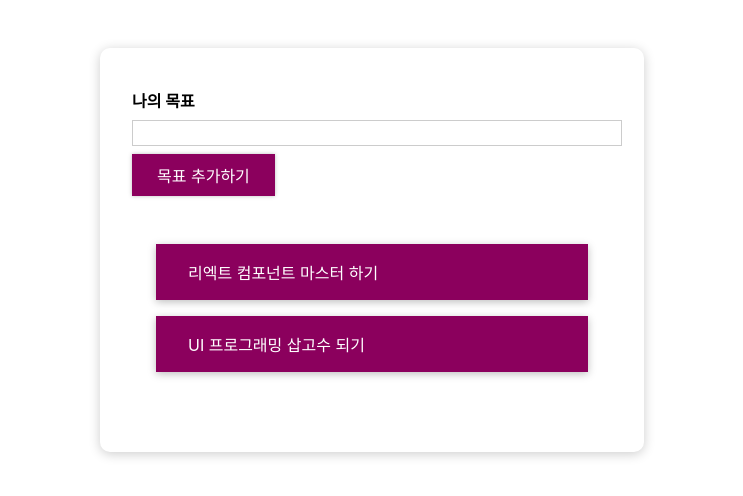
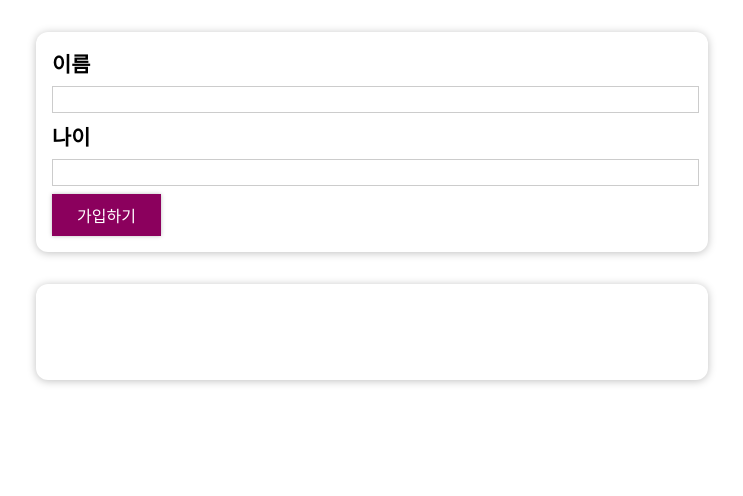
Before and after one commit to dudtjq/react-basic-study, a React (Create React App) app: page / in a window 1280 px wide. Shown: the top 496 px of the page, without its empty margins (268-1011 px from the left). Built offline with nearby package versions, Linux system fonts and the light colour scheme.

Commit message:
유저 인풋 적용 및 모달 에러 추가 커밋

```diff
--- a/src/App.js
+++ b/src/App.js
@@ -1,70 +1,13 @@
 import './App.css';
 import React, { useState } from 'react';
-import CouresInput from './components/CouresGoals/CouresInput';
-import CouresList from './components/CouresGoals/CouresList';
-
-const DUMMY_DATA = [
-  {
-    id: 'g1',
-    text: '리엑트 컴포넌트 마스터 하기',
-  },
-  {
-    id: 'g2',
-    text: 'UI 프로그래밍 삽고수 되기',
-  },
-];
+import AddUsers from './components/Users/AddUsers';
+import UserList from './components/Users/UserList';
 
 const App = () => {
-  const [goals, setGoals] = useState(DUMMY_DATA);
-
-  // Input 에게 전달할 함수
-  const addGoalHandler = (text) => {
-    console.log('전달 받은 텍스트 : ', text);
-    const newGoal = {
-      id: Math.random().toString(),
-      text,
-    };
-
-    // 상태변수(배열) 수정
-    //setGoals([...goals, newGoal]);
-    setGoals((prevGoals) => [...prevGoals, newGoal]);
-  };
-
-  // 삭제 이벤트 핸들러를 CouresItem까지 내려 보내야함
-  const deleteGoalHandler = (id) => {
-    // console.log('전달된 id :', id);
-    // const updateGoals = [...goals]; // 상태 배열 그대로 복사해서 가져옴
-    // const index = updateGoals.findIndex((goal) => goal.id === id);
-    // updateGoals.splice(index, 1);
-    // setGoals(updateGoals);
-
-    // const updateGoals = goals.filter((goal) => goal.id !== id);
-    setGoals(goals.filter((goal) => goal.id !== id));
-  };
-
-  // CouresList 조건부 렌더링
-  let listContent = (
-    <p
-      style={{
-        color: 'red',
-        fontSize: '2em',
-        textAlign: 'center',
-      }}
-    >
-      목표를 등록해 주세요.
-    </p>
-  );
-
-  if (goals.length > 0) {
-    listContent = <CouresList items={goals} onDelete={deleteGoalHandler} />;
-  }
-
   return (
     <div>
-      <section id="goal-form">
-        <CouresInput onAdd={addGoalHandler} />
-        <section id="goals">{listContent}</section>
-      </section>
+      <AddUsers />
+      <UserList />
     </div>
   );
 };
--- a/src/components/UI/Button/Button.js
+++ b/src/components/UI/Button/Button.js
@@ -1,34 +1,34 @@
 import React from 'react';
 import styled from 'styled-components';
-// import './Button.css';
+import './Button.css';
 
-const Button = styled.button`
-  font: inherit;
-  padding: 0.5rem 1.5rem;
-  border: 1px solid #8b005d;
-  color: white;
-  background: #8b005d;
-  box-shadow: 0 0 4px rgba(0, 0, 0, 0.26);
-  cursor: pointer;
+// const Button = styled.button`
+//   font: inherit;
+//   padding: 0.5rem 1.5rem;
+//   border: 1px solid #8b005d;
+//   color: white;
+//   background: #8b005d;
+//   box-shadow: 0 0 4px rgba(0, 0, 0, 0.26);
+//   cursor: pointer;
 
-  &:focus {
-    outline: none;
-  }
+//   &:focus {
+//     outline: none;
+//   }
 
-  &:hover,
-  &:active {
-    background: #ac0e77;
-    border-color: #ac0e77;
-    box-shadow: 0 0 8px rgba(0, 0, 0, 0.26);
-  }
-`;
+//   &:hover,
+//   &:active {
+//     background: #ac0e77;
+//     border-color: #ac0e77;
+//     box-shadow: 0 0 8px rgba(0, 0, 0, 0.26);
+//   }
+// `;
 
-// const Button = ({ type, onClick, children }) => {
-//   return (
-//     <button type={type} onClick={onClick} className="button">
-//       {children}
-//     </button>
-//   );
-// };
+const Button = ({ type, onClick, children }) => {
+  return (
+    <button type={type} onClick={onClick} className="button">
+      {children}
+    </button>
+  );
+};
 
 export default Button;
--- a/src/components/UI/Card.js
+++ b/src/components/UI/Card.js
@@ -1,10 +1,16 @@
 import React from 'react';
-import './Card.css';
+import styles from './Card.module.css';
+
+/*
+  서로 다른 두 개의 css 파일에 동일한 이름의 css 클래스가 정의되어 있다면
+  두 스타일의 충돌이 발생할 수 있습니다. (우선순위에 의해 어느 한 스타일이 동작 x)
+  이런 것들을 해결하기 위해 CSS Module을 사용.
+  고유한 클래스명을 통해 css 클래스명이 서로 중첩되는 것을 방지.
+  전역 스타일에 지정하면 편합니다. (전역 스타일의 충돌 및 오염 방지)
+*/
 
 const Card = ({ children, className }) => {
-  const madeClass = 'card ' + className;
-
-  return <div className={madeClass}>{children}</div>;
+  return <div className={`${styles.card} ${className}`}>{children}</div>;
 };
 
 export default Card;
--- a/src/components/UI/Card.css
+++ b/src/components/UI/Card.module.css
@@ -1,4 +1,6 @@
 .card {
+  padding: 1rem;
+  background: #fff;
   border-radius: 12px;
   box-shadow: 0 1px 8px rgba(0, 0, 0, 0.25);
 }
--- /dev/null
+++ b/src/components/UI/Modal/ErrorMadal.js
@@ -0,0 +1,27 @@
+import React from 'react';
+import styles from './ErrorModal.module.css';
+import Card from '../Card';
+import Button from '../Button/Button';
+
+// Modal을 사용하는 쪽에서 모달 제목과 메세지가 props로 전달 될 것이다
+//onCofirm -> AddUsers쪽에서 상태관리하고 있는 모달 노출 여부를 제어하는 함수
+const ErrorMadal = ({ title, message, onConfirm }) => {
+  return (
+    <>
+      <div className={styles.backdrop} onClick={onConfirm} />
+      <Card className={styles.modal}>
+        <header className={styles.header}>
+          <h2>{title}</h2>
+        </header>
+        <div className={styles.content}>
+          <p>{message}</p>
+        </div>
+        <footer className={styles.actions}>
+          <Button onClick={onConfirm}>Okay</Button>
+        </footer>
+      </Card>
+    </>
+  );
+};
+
+export default ErrorMadal;
--- /dev/null
+++ b/src/components/UI/Modal/ErrorModal.module.css
@@ -0,0 +1,45 @@
+.backdrop {
+  position: fixed;
+  top: 0;
+  left: 0;
+  width: 100%;
+  height: 100vh;
+  z-index: 10;
+  background: rgba(0, 0, 0, 0.75);
+}
+
+.modal {
+  position: fixed;
+  top: 30vh;
+  left: 10%;
+  width: 80%;
+  z-index: 100;
+  overflow: hidden;
+}
+
+.header {
+  background: #4f005f;
+  padding: 1rem;
+}
+
+.header h2 {
+  margin: 0;
+  color: white;
+}
+
+.content {
+  padding: 1rem;
+}
+
+.actions {
+  padding: 1rem;
+  display: flex;
+  justify-content: flex-end;
+}
+
+@media (min-width: 768px) {
+  .modal {
+    left: calc(50% - 20rem);
+    width: 40rem;
+  }
+}
--- /dev/null
+++ b/src/components/Users/AddUser.module.css
@@ -0,0 +1,27 @@
+.input {
+  margin: 2rem auto;
+  padding: 1rem;
+  width: 90%;
+  max-width: 40rem;
+}
+
+.input label {
+  display: block;
+  font-weight: bold;
+  margin-bottom: 0.5rem;
+  font-size: 1.3em;
+}
+
+.input input {
+  font: inherit;
+  display: block;
+  width: 100%;
+  border: 1px solid #ccc;
+  padding: 0.15rem;
+  margin-bottom: 0.5rem;
+}
+
+.input input:focus {
+  outline: none;
+  border-color: #4f005f;
+}
--- /dev/null
+++ b/src/components/Users/AddUsers.js
@@ -0,0 +1,93 @@
+import React, { useState } from 'react';
+import Button from '../UI/Button/Button';
+import styles from './AddUser.module.css';
+import Card from '../UI/Card';
+import ErrorMadal from '../UI/Modal/ErrorMadal';
+
+const AddUsers = () => {
+  const [userValue, setUserValue] = useState({
+    userName: '',
+    age: '',
+  });
+
+  //에러 상태 관리
+  const [error, setError] = useState(null);
+
+  const userNameChangeHandler = (e) => {
+    setUserValue((prevUserValue) => {
+      return {
+        ...prevUserValue,
+        userName: e.target.value,
+      };
+    });
+  };
+
+  const ageChangeHandler = (e) => {
+    setUserValue((prevUserValue) => {
+      return {
+        ...prevUserValue,
+        age: e.target.value,
+      };
+    });
+  };
+
+  const userSubmitHandler = (e) => {
+    e.preventDefault();
+
+    if (userValue.userName.trim() === '' || userValue.age.trim() === '') {
+      setError({
+        title: '유효하지 않은 입력값',
+        message: '입력값은 공백으로 작성하면 안됩니다.',
+      });
+      return;
+    }
+
+    if (+userValue.age < 1) {
+      setError({
+        title: '유효하지 않는 나이의 범위',
+        message: '나이는 1이상의 숫자로 작성해 주세요',
+      });
+      return;
+    }
+
+    console.log(userValue);
+
+    setUserValue({
+      userName: '',
+      age: '',
+    });
+  };
+
+  return (
+    <>
+      {error && (
+        <ErrorMadal
+          title={error.title}
+          message={error.message}
+          onConfirm={() => setError(null)}
+        />
+      )}
+      <Card className={styles.input}>
+        <form onSubmit={userSubmitHandler}>
+          <label htmlFor="username">이름</label>
+          <input
+            id="username"
+            type="text"
+            onChange={userNameChangeHandler}
+            value={userValue.userName}
+          />
+          <label htmlFor="age">나이</label>
+          <input
+            id="age"
+            type="number"
+            onChange={ageChangeHandler}
+            value={userValue.age}
+          />
+          <Button type="submit">가입하기</Button>
+        </form>
+      </Card>
+    </>
+  );
+};
+
+export default AddUsers;
--- /dev/null
+++ b/src/components/Users/UserList.js
@@ -0,0 +1,13 @@
+import React from 'react';
+import styles from './UserList.module.css';
+import Card from '../UI/Card';
+
+const UserList = () => {
+  return (
+    <Card className={styles.users}>
+      <ul></ul>
+    </Card>
+  );
+};
+
+export default UserList;
--- /dev/null
+++ b/src/components/Users/UserList.module.css
@@ -0,0 +1,16 @@
+.users {
+  margin: 2rem auto;
+  width: 90%;
+  max-width: 40rem;
+}
+
+.users ul {
+  list-style: none;
+  padding: 1rem;
+}
+
+.users li {
+  border: 1px solid #ccc;
+  margin: 0.5rem 0;
+  padding: 0.5rem;
+}
--- a/src/index.js
+++ b/src/index.js
@@ -4,6 +4,4 @@ import './index.css';
 import App from './App';
 
 const root = ReactDOM.createRoot(document.getElementById('root'));
-root.render(
-    <App />
-);
+root.render(<App />);
```
